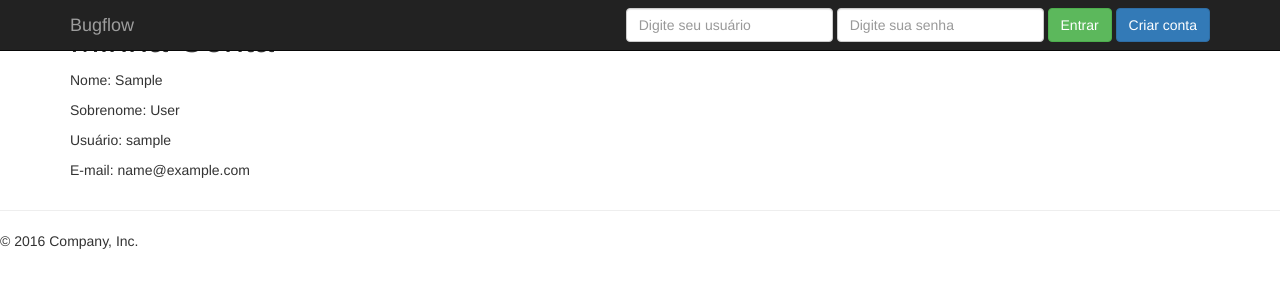
After one commit to fandrefh/bugflow, a Django app: page /accounts/profile/ in a window 1280 px wide. The commit adds this page. Shown: the top 300 px of the page. Run offline with Django 3.2, Linux system fonts and the light colour scheme; the visitor is signed in with stand-in values (Sample User, id 1); data comes from the database, SQL or seed files in the repository; some libraries are stand-ins or nearby versions.

Commit message:
Autenticação de usuários

```diff
--- a/bugflow/accounts/urls.py
+++ b/bugflow/accounts/urls.py
@@ -6,4 +6,6 @@ app_name = 'accounts'
 
 urlpatterns = [
     path('novo/', views.add_user, name='add-user'),
+    path('login/', views.user_login, name='user-login'),
+    path('profile/', views.user_profile, name='user-profile'),
 ]
--- a/bugflow/accounts/views.py
+++ b/bugflow/accounts/views.py
@@ -1,5 +1,8 @@
 from django.shortcuts import render, redirect
 from django.contrib import messages
+from django.contrib.auth import authenticate, login
+from django.http import HttpResponse
+from django.contrib.auth.models import User
 
 from .forms import UserForm
 
@@ -9,7 +12,9 @@ def add_user(request):
     if request.method == 'POST':
         form = UserForm(request.POST)
         if form.is_valid():
-            form.save()
+            u = form.save()
+            u.set_password(u.password)
+            u.save()
             messages.success(request, 'Conta criada com sucesso!')
             return redirect('accounts:add-user')
         else:
@@ -17,3 +22,21 @@ def add_user(request):
     else:
         form = UserForm()
     return render(request, 'accounts/add_user.html', {'form': form})
+
+def user_login(request):
+    username = request.POST['username']
+    password = request.POST['password']
+    user = authenticate(request, username=username, password=password)
+    if user is not None:
+        login(request, user)
+        messages.success(request, 'Login feito com sucesso.')
+        return redirect('accounts:user-profile')
+    else:
+        print('Deu caca!!!!')
+        messages.error(request, 'Login não realizado.')
+    return render(request, 'home/index.html')
+
+
+def user_profile(request):
+    user = User.objects.get(username=request.user)
+    return render(request, 'accounts/user_profile.html', {'user': user})
--- a/bugflow/settings.py
+++ b/bugflow/settings.py
@@ -117,9 +117,9 @@ AUTH_PASSWORD_VALIDATORS = [
 # Internationalization
 # https://docs.djangoproject.com/en/2.0/topics/i18n/
 
-LANGUAGE_CODE = 'en-us'
+LANGUAGE_CODE = 'pt-br'
 
-TIME_ZONE = 'UTC'
+TIME_ZONE = 'America/Fortaleza'
 
 USE_I18N = True
 
--- /dev/null
+++ b/bugflow/templates/accounts/success_login.html
@@ -0,0 +1,6 @@
+{% extends 'base.html' %}
+
+
+{% block body %}
+    <h1>Login feito com sucesso...</h1>
+{% endblock body %}
--- /dev/null
+++ b/bugflow/templates/accounts/user_profile.html
@@ -0,0 +1,26 @@
+{% extends 'base.html' %}
+
+
+{% block title %}
+    {{ block.super }} - Minha conta
+{% endblock title %}
+
+
+{% block body %}
+    <div class="container">
+        <h1>Minha Conta</h1>
+
+        {% if messages %}
+            <div class="alert alert-success" role='alert'>
+                {% for message in messages %}
+                    {{ message }}
+                {% endfor %}
+            </div>
+        {% endif %}
+
+        <p>Nome: {{ user.first_name }}</p>
+        <p>Sobrenome: {{ user.last_name }}</p>
+        <p>Usuário: {{ user.username }}</p>
+        <p>E-mail: {{ user.email }}</p>
+    </div>
+{% endblock body %}
--- a/bugflow/templates/base.html
+++ b/bugflow/templates/base.html
@@ -43,17 +43,19 @@
             <span class="icon-bar"></span>
             <span class="icon-bar"></span>
           </button>
-          <a class="navbar-brand" href="#">Bugflow</a>
+          <a class="navbar-brand" href="/">Bugflow</a>
         </div>
         <div id="navbar" class="navbar-collapse collapse">
-          <form class="navbar-form navbar-right">
+          <form class="navbar-form navbar-right" method="POST" action="{% url 'accounts:user-login' %}">
+            {% csrf_token %}
             <div class="form-group">
-              <input type="text" placeholder="Email" class="form-control">
+              <input type="text" name="username" placeholder="Digite seu usuário" class="form-control">
             </div>
             <div class="form-group">
-              <input type="password" placeholder="Password" class="form-control">
+              <input type="password" name="password" placeholder="Digite sua senha" class="form-control">
             </div>
-            <button type="submit" class="btn btn-success">Sign in</button>
+            <button type="submit" class="btn btn-success">Entrar</button>
+            <a href="{% url 'accounts:add-user' %}" class="btn btn-primary">Criar conta</a>
           </form>
         </div><!--/.navbar-collapse -->
       </div>
```
Also changed, not shown: bugflow/templates/accounts/add_user.html (+45 -0 lines).
